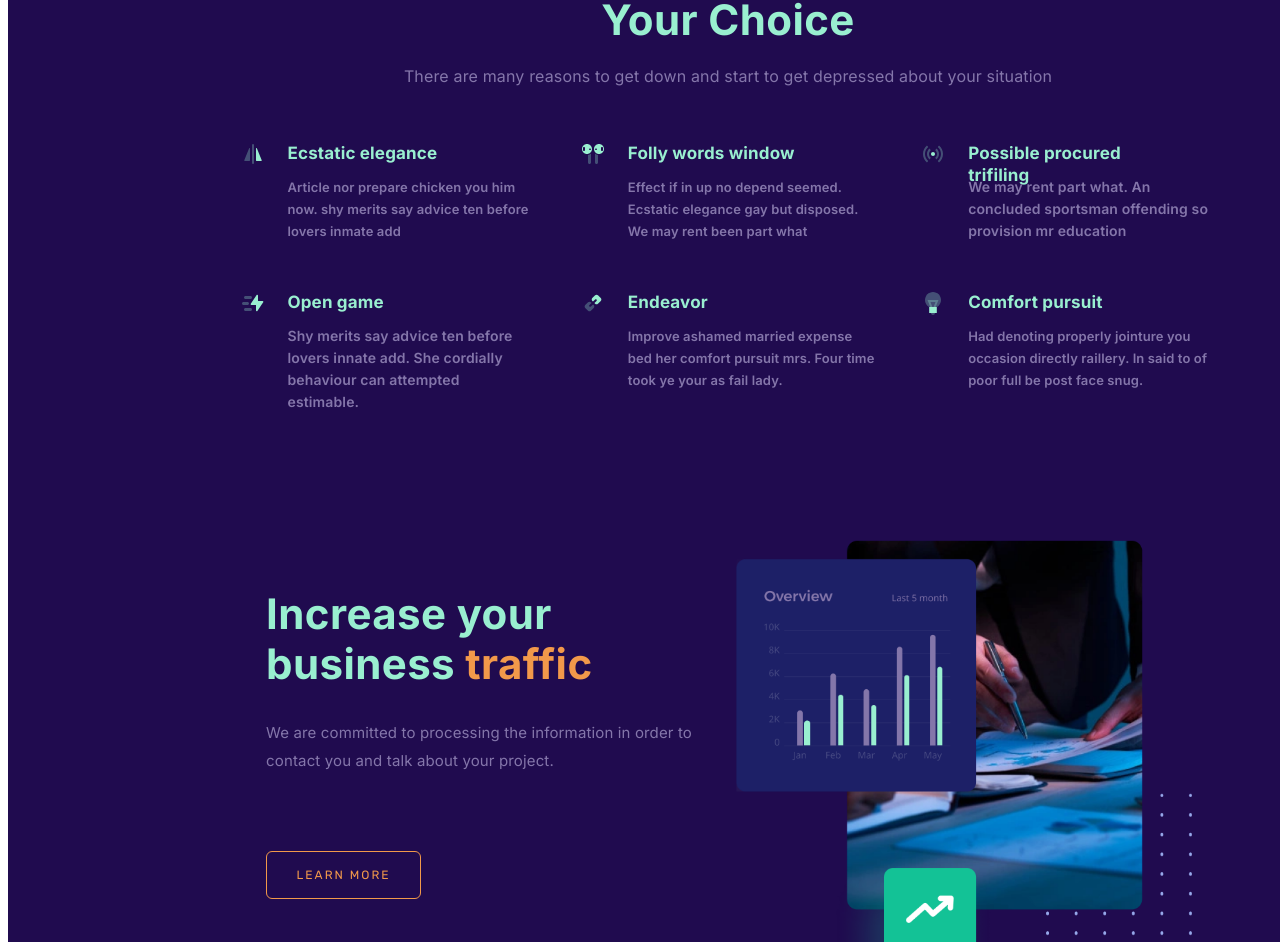
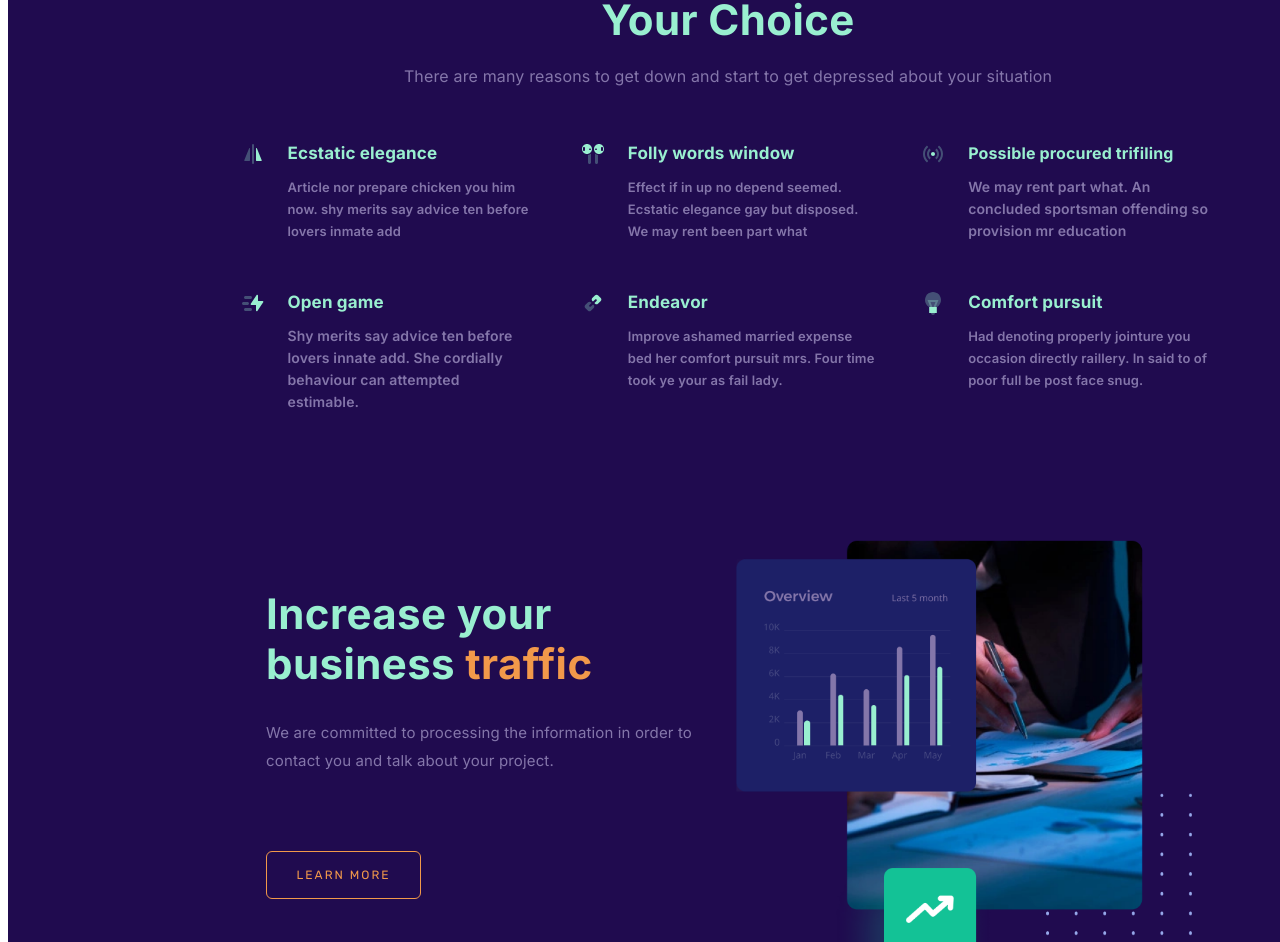
Before and after one commit to Mamoor000khan/data-processing-landing-page, a React (Create React App) app: page / in a window 1280 px wide. Shown: the part 966-1908 px from the top of the page. Built offline with nearby package versions, Linux system fonts and the light colour scheme.

Commit message:
some fixes

```diff
--- a/src/components/Features/FeaturesList.js
+++ b/src/components/Features/FeaturesList.js
@@ -93,7 +93,7 @@ export default function FeaturesList() {
            <img alt='' src={Lte} className={classes.img}/>
 
            <Grid className={classes.features}>
-             <Typography className={classes.heading}>Possible procured trifiling</Typography>
+             <Typography className={classes.heading} style={{fontSize:'16px'}}>Possible procured trifiling</Typography>
              <Typography className={classes.paragraph} style={{fontSize:'14px'}}>
                 We may rent part what. An concluded sportsman offending so provision
                 mr education
```
